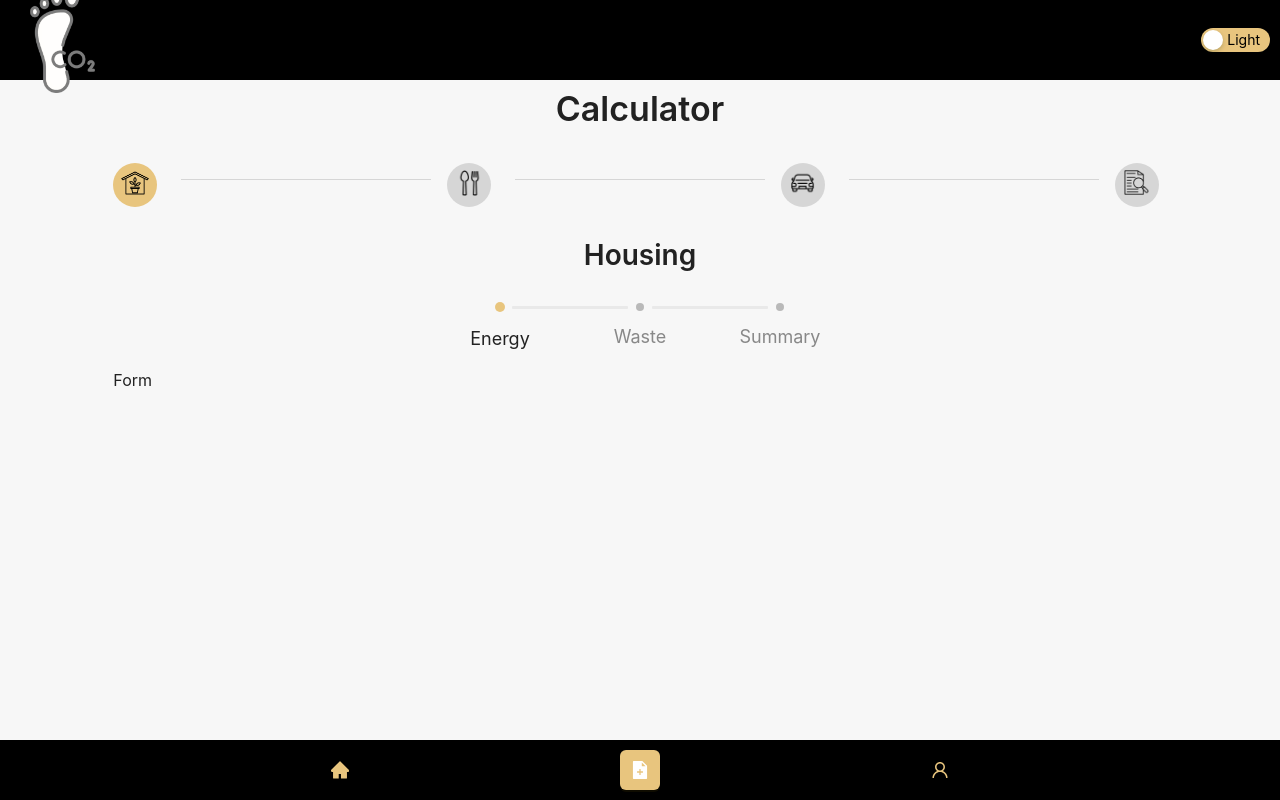
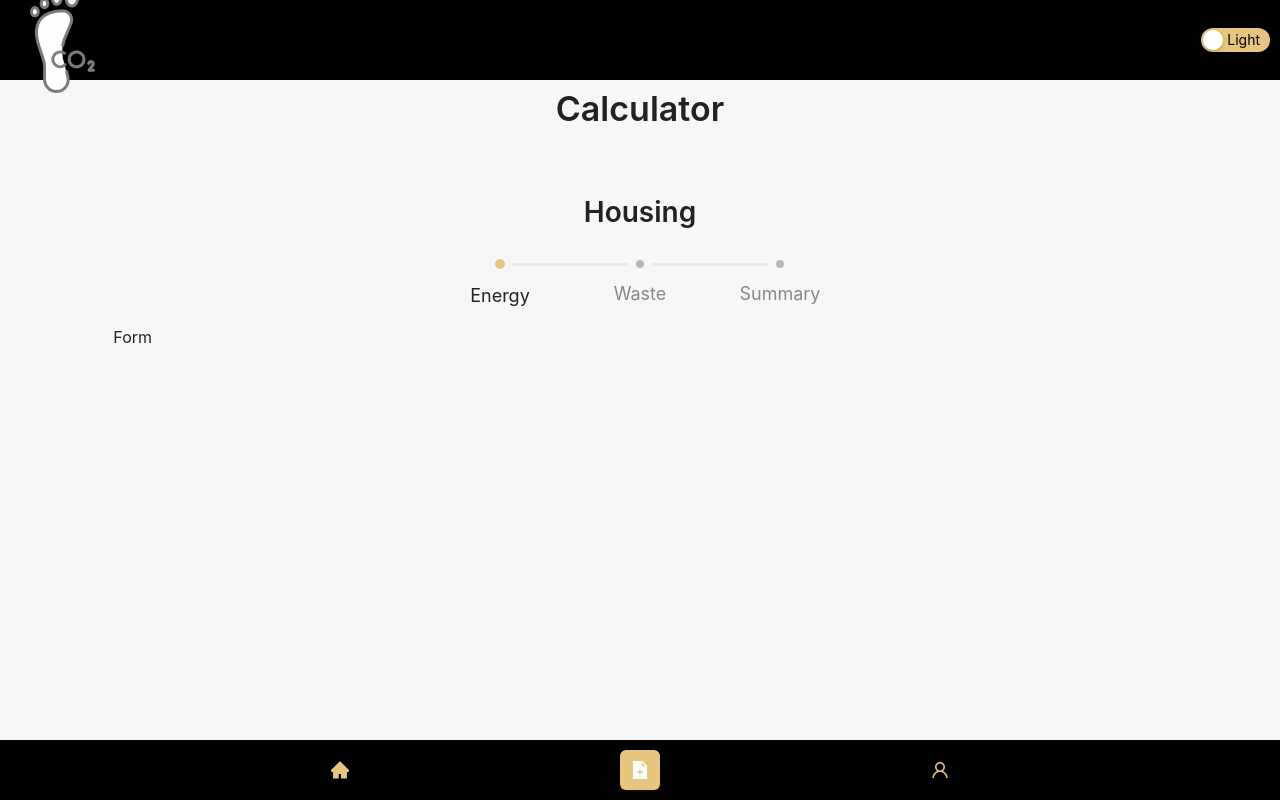
Before and after one commit to FabricioSalomon/carbon-footprint-calculator, a Next.js app in the folder web/: page /form in a window 1280 px wide. Built offline with nearby package versions, Linux system fonts and the light colour scheme.

Commit message:
feat: add housing form and fix form steps

```diff
--- a/web/src/components/molecules/FormSteps/constants.tsx
+++ /dev/null
@@ -1,53 +0,0 @@
-import {
-  CarIcon,
-  CircledStep,
-  FoodIcon,
-  HousingIcon,
-  SummaryIcon,
-} from "@/components/atoms";
-import { StepProps } from "antd";
-
-type DefineSteps = {
-  currentStep: number;
-  handleStepClick: (step: number) => void;
-};
-
-export function defineSteps({
-  currentStep = 0,
-  handleStepClick,
-}: DefineSteps): StepProps[] {
-  return [
-    {
-      onClick: () => handleStepClick(0),
-      icon: (
-        <CircledStep backgroundColor={currentStep >= 0 ? "#e8c57e" : undefined}>
-          <HousingIcon />
-        </CircledStep>
-      ),
-    },
-    {
-      onClick: () => handleStepClick(1),
-      icon: (
-        <CircledStep backgroundColor={currentStep >= 1 ? "#e8c57e" : undefined}>
-          <FoodIcon />
-        </CircledStep>
-      ),
-    },
-    {
-      onClick: () => handleStepClick(2),
-      icon: (
-        <CircledStep backgroundColor={currentStep >= 2 ? "#e8c57e" : undefined}>
-          <CarIcon />
-        </CircledStep>
-      ),
-    },
-    {
-      onClick: () => handleStepClick(3),
-      icon: (
-        <CircledStep backgroundColor={currentStep >= 3 ? "#e8c57e" : undefined}>
-          <SummaryIcon />
-        </CircledStep>
-      ),
-    },
-  ];
-}
--- a/web/src/components/molecules/FormSteps/index.tsx
+++ b/web/src/components/molecules/FormSteps/index.tsx
@@ -1,28 +1,18 @@
 import { useAppContext } from "@/context";
-import { defineSteps } from "./constants";
 import { CustomSteps } from "./styles";
+import { StepsProps } from "antd";
 
-interface FormStepsProps {
-  currentStep: number;
-  onStepClick: (step: number) => void;
-}
+interface FormStepsProps extends StepsProps {}
 
-export function FormSteps({
-  currentStep,
-  onStepClick,
-}: Readonly<FormStepsProps>) {
+export function FormSteps({ ...props }: Readonly<FormStepsProps>) {
   const { theme } = useAppContext();
 
   return (
     <CustomSteps
+      {...props}
       $theme={theme}
       responsive={false}
-      current={currentStep}
       direction="horizontal"
-      items={defineSteps({
-        currentStep,
-        handleStepClick: onStepClick,
-      })}
     />
   );
 }
--- a/web/src/components/molecules/FormSteps/styles.ts
+++ b/web/src/components/molecules/FormSteps/styles.ts
@@ -13,8 +13,20 @@
         cursor: pointer;
       }
 
+      .ant-steps-item-tail {
+        &:after {
+          background-color: ${({ $theme, theme }) =>
+            $theme === ThemeEnum.DARK
+              ? theme.typography.colors.white
+              : "#d6d6d6"};
+        }
+      }
+
       .ant-steps-item-content {
+        cursor: pointer;
         .ant-steps-item-title {
+          color: ${({ theme }) => theme.typography.colors.primary};
+
           &:after {
             background-color: ${({ $theme, theme }) =>
               $theme === ThemeEnum.DARK
@@ -25,6 +37,15 @@
       }
     }
   }
+
+  .ant-steps-item-wait {
+    .ant-steps-item-icon > .ant-steps-icon {
+      .ant-steps-icon-dot {
+        background: ${({ theme }) => theme.colors.secondary};
+      }
+    }
+  }
+
   .ant-steps-item-finish
     > .ant-steps-item-container
     > .ant-steps-item-content
--- /dev/null
+++ b/web/src/components/molecules/HousingForm/constants.tsx
@@ -0,0 +1,37 @@
+import { StepProps } from "antd";
+import { DefineSubSteps } from "./types";
+
+export function defineSubSteps({
+  handleSubStepClick,
+}: DefineSubSteps): StepProps[] {
+  return [
+    {
+      title: "Energy",
+      onClick: () => handleSubStepClick(0),
+    },
+    {
+      title: "Waste",
+      onClick: () => handleSubStepClick(1),
+    },
+    {
+      title: "Summary",
+      onClick: () => handleSubStepClick(2),
+    },
+  ];
+}
+
+export function defineSubStepsSmallScreen({
+  handleSubStepClick,
+}: DefineSubSteps): StepProps[] {
+  return [
+    {
+      onClick: () => handleSubStepClick(0),
+    },
+    {
+      onClick: () => handleSubStepClick(1),
+    },
+    {
+      onClick: () => handleSubStepClick(2),
+    },
+  ];
+}
--- /dev/null
+++ b/web/src/components/molecules/HousingForm/index.tsx
@@ -0,0 +1,103 @@
+import { Subtitle, Text } from "@/components/atoms";
+import {
+  ElectricityForm,
+  FormStepControlButtons,
+  FormSteps,
+  HeatForm,
+} from "@/components/molecules";
+import { Col, Collapse, CollapseProps, Form, Row } from "antd";
+import { useState } from "react";
+import { defineSubSteps, defineSubStepsSmallScreen } from "./constants";
+import { SubStepToComponentMap } from "./types";
+
+interface HousingFormProps {
+  gotToNextStep: () => void;
+}
+
+const TOTAL_SUB_STEPS = 2;
+const { useFormInstance } = Form;
+
+export function HousingForm({ gotToNextStep }: Readonly<HousingFormProps>) {
+  const form = useFormInstance();
+  const [currentStep, setCurrentStep] = useState<number>(0);
+
+  function handleSubStepClick(step: number): void {
+    if (step === currentStep || step > TOTAL_SUB_STEPS) {
+      return;
+    }
+    setCurrentStep(step);
+  }
+
+  function handlePreviousClick(): void {
+    if (currentStep === 0) {
+      return;
+    }
+    setCurrentStep(currentStep - 1);
+  }
+
+  function handleNextClick(): void {
+    if (currentStep == 2) {
+      return gotToNextStep();
+    }
+    setCurrentStep(currentStep + 1);
+  }
+
+  const items: CollapseProps["items"] = [
+    {
+      key: "1",
+      label: <Text weight="bold">Heat</Text>,
+      children: (
+        <HeatForm initialValue={form.getFieldValue(["housing", "heat"])} />
+      ),
+    },
+    {
+      key: "2",
+      label: <Text weight="bold">Electricity</Text>,
+      children: <ElectricityForm />,
+    },
+  ];
+
+  const subStepToComponentMap: SubStepToComponentMap = {
+    0: <Collapse items={items} bordered={false} expandIconPosition="end" />,
+    1: <></>,
+    2: <></>,
+  };
+
+  return (
+    <Row justify="center" gutter={[0, 16]}>
+      <Col xs={24}>
+        <Row justify="center">
+          <Col>
+            <Subtitle>Housing</Subtitle>
+          </Col>
+        </Row>
+      </Col>
+      <Col xs={24} sm={0}>
+        <FormSteps
+          size="small"
+          current={currentStep}
+          labelPlacement="vertical"
+          items={defineSubStepsSmallScreen({
+            handleSubStepClick,
+          })}
+        />
+      </Col>
+      <Col xs={0} sm={24}>
+        <FormSteps
+          progressDot
+          size="small"
+          current={currentStep}
+          items={defineSubSteps({
+            handleSubStepClick,
+          })}
+        />
+      </Col>
+      <Col xs={20}>{subStepToComponentMap[currentStep]}</Col>
+      <FormStepControlButtons
+        onNextClick={handleNextClick}
+        onPreviousClick={handlePreviousClick}
+        disabledPreviousButton={currentStep == 0}
+      />
+    </Row>
+  );
+}
--- /dev/null
+++ b/web/src/components/molecules/HousingForm/types.ts
@@ -0,0 +1,9 @@
+import { ReactNode } from "react";
+
+export type SubStepToComponentMap = {
+  [key: number]: ReactNode;
+};
+
+export type DefineSubSteps = {
+  handleSubStepClick: (step: number) => void;
+};
--- a/web/src/components/molecules/index.ts
+++ b/web/src/components/molecules/index.ts
@@ -1,3 +1,7 @@
+export * from "./ElectricityForm";
 export * from "./Footer";
+export * from "./FormStepControlButtons";
 export * from "./FormSteps";
+export * from "./HeatForm";
+export * from "./HousingForm";
 export * from "./Navbar";
```
